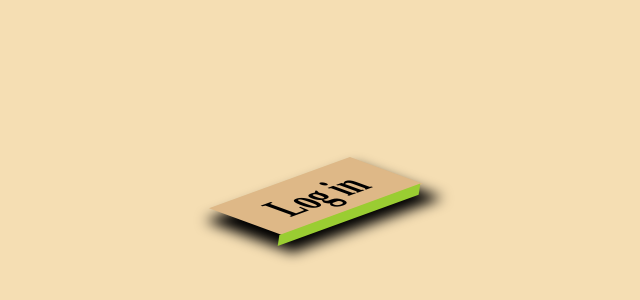
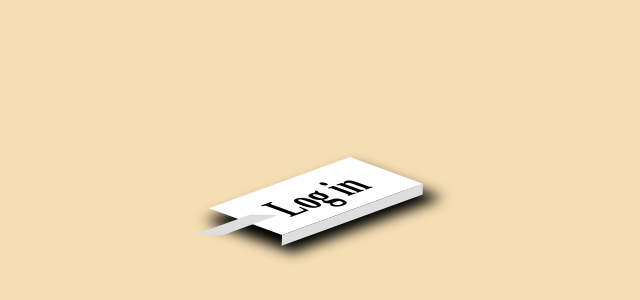
Before and after one commit to FESOO1/First-Project, a plain HTML site: page Form/Newaccount.html in a window 1280 px wide. Shown: the part 204-504 px from the top of the page, without its empty margins (324-964 px from the left). Drawn offline with Linux system fonts and the light colour scheme.

Commit message:
Update styles.css

```diff
--- a/Form/styles.css
+++ b/Form/styles.css
@@ -13,7 +13,7 @@ body {
 .button {
     width: 150px;
     height: 50px;
-    background-color: burlywood;
+    background-color: rgb(255, 255, 255);
     display: flex;
     justify-content: center;
     align-items: center;
@@ -29,9 +29,18 @@ body {
     content: '';
     width: 150px;
     height: 10px;
-    background-color: yellowgreen;
+    background-color: rgb(222, 222, 222);
     position: absolute;
-    top: 49px;
-    left: -10px;
-    transform: skewX(-60deg);
+    top: 49.5px;
+    left: -8px;
+    transform: skewX(-58deg);
 }
+
+.button::before {
+    content: '';
+    width: 60px;
+    height: 10px;position: absolute;
+    background-color: rgb(222, 222, 222);
+    left: -40px;
+    transform: skewX(55deg);
+}
```
